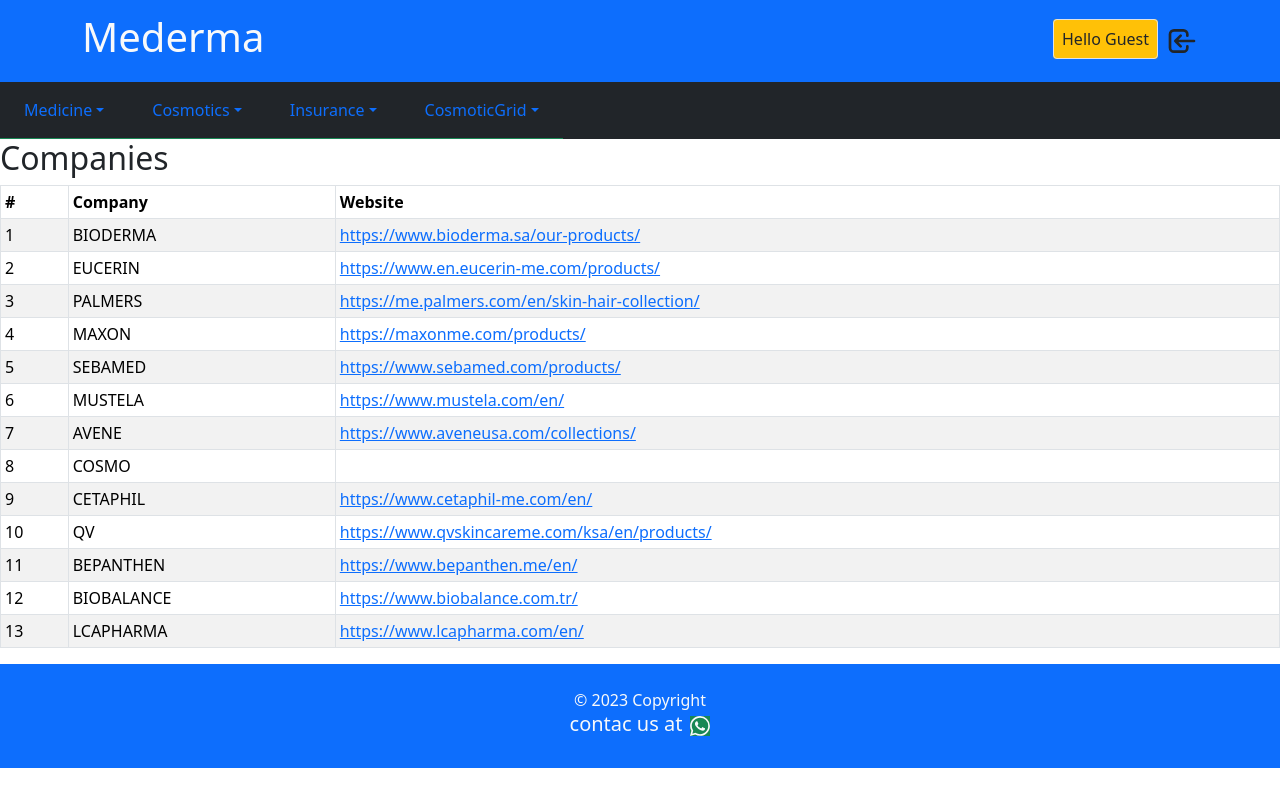
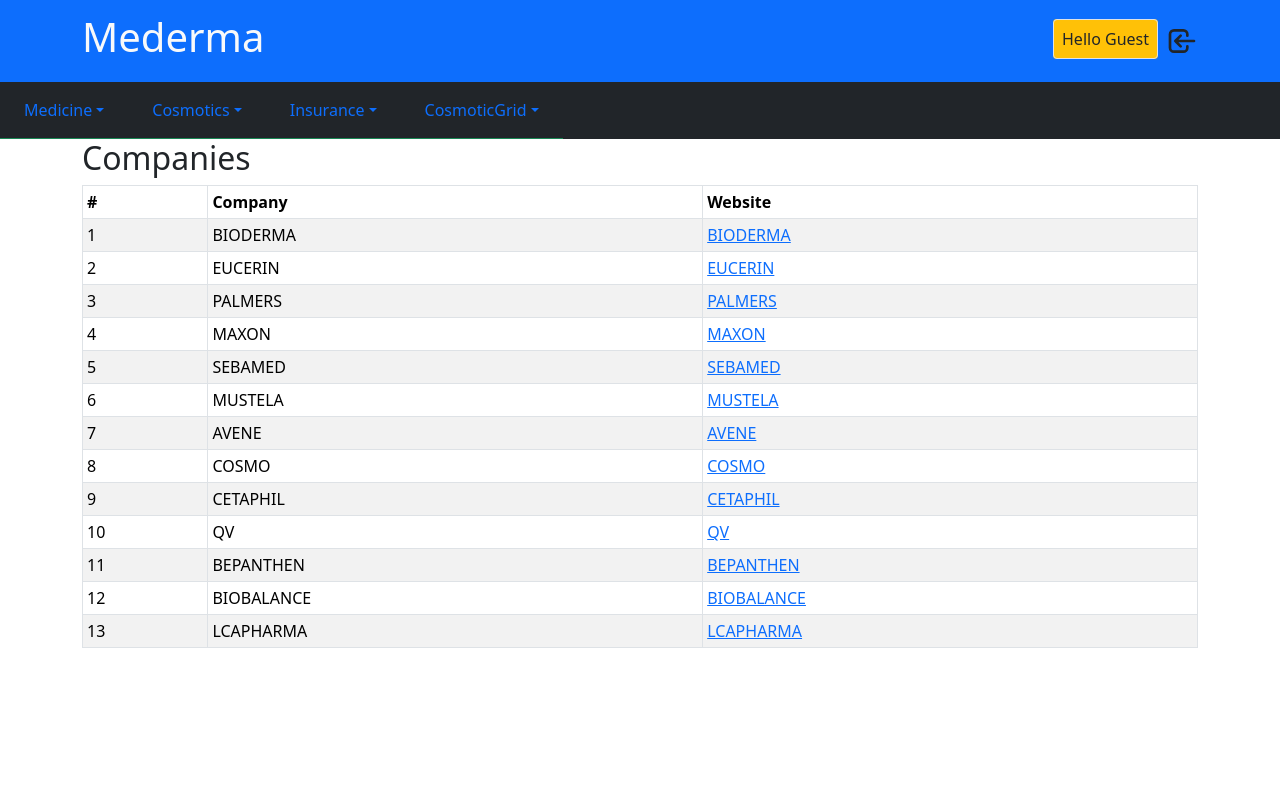
Before and after one commit to bassemeloraby/client-mederma, a React (Create React App) app: page /companies in a window 1280 px wide. Built offline with nearby package versions, Linux system fonts and the light colour scheme.

Commit message:
update container and footer

```diff
--- a/src/App.js
+++ b/src/App.js
@@ -11,7 +11,6 @@
 import Indication from "./pages/medicine/Indication";
 import IdleTimerContainer from "./components/IdleTimerContainer";
 import { useSelector } from "react-redux";
-import Footer from "./components/Footer";
 import NotFind from "./pages/NotFind";
 import MedCalc from "./pages/medicine/MedCalc";
 import MainNav from "./components/MainNav";
@@ -47,7 +46,7 @@
           <ToastContainer className="justify-content-md-center" />
         </div>
       </div>
-      <Footer />
+
     </Fragment>
   );
 }
--- a/src/components/Footer.js
+++ b/src/components/Footer.js
@@ -2,7 +2,7 @@
 import Contact from "./Contact";
 
 const Footer = () => (
-  <nav className=" navbar  navbar-expand-lg bg-primary navbar-dark justify-content-center">
+  <nav className=" fixed-bottom navbar  navbar-expand-lg bg-primary navbar-dark justify-content-center">
     <div className="footer-copyright text-center py-3 text-light ">
       <span> © 2023 Copyright</span>
       <Contact />
--- a/src/data.js
+++ b/src/data.js
@@ -51,7 +51,7 @@
     ping: [{ name: "insurance", link: "/insurance" }],
   },
   {
-    id: 3,
+    id: 4,
     text: "CosmoticGrid",
     ping: [{ name: "CosmoticGrid", link: "/cosmoticGrid" }],
   },
--- a/src/pages/Home.js
+++ b/src/pages/Home.js
@@ -1,4 +1,5 @@
 import React, { Fragment } from "react";
+import Footer from "../components/Footer";
 // import start1 from "../images/start1.png";
 function Home() {
   return (
@@ -26,6 +27,7 @@
           I have added new page for calculations ,go to it from Medicine{" "}
         </section>
       </section>
+      <Footer />
     </Fragment>
   );
 }
--- a/src/pages/cosmotic/Companies.jsx
+++ b/src/pages/cosmotic/Companies.jsx
@@ -5,7 +5,7 @@
 
 const Companies = () => {
   return (
-    <div>
+    <div className="container">
       <h2>Companies</h2>
       <Table striped bordered hover size="sm">
         <thead>
@@ -19,12 +19,12 @@
           {CompanyDb.map((c, i) => {
             const { id, name, ourPro } = c;
             return (
-              <tr>
+              <tr key={id}>
                 <td>{id}</td>
                 <td>{name}</td>
-                <td>
-                  <Link to={ourPro} target="_blank" rel="noopener noreferrer">
-                    {ourPro}
+                <td >
+                  <Link className="text-wrap" to={ourPro} target="_blank" rel="noopener noreferrer">
+                  {name}
                   </Link>
                 </td>
               </tr>
```
